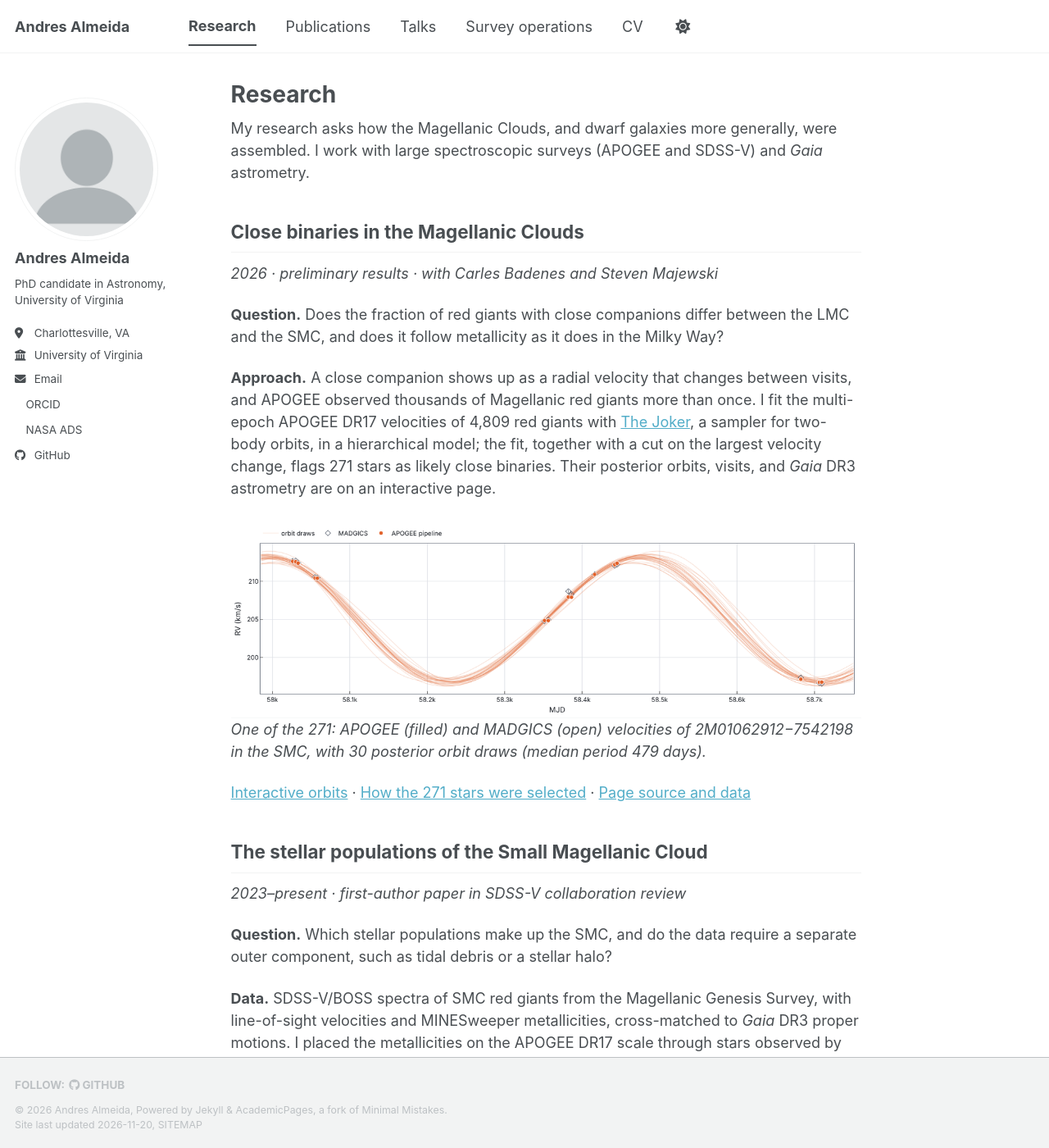
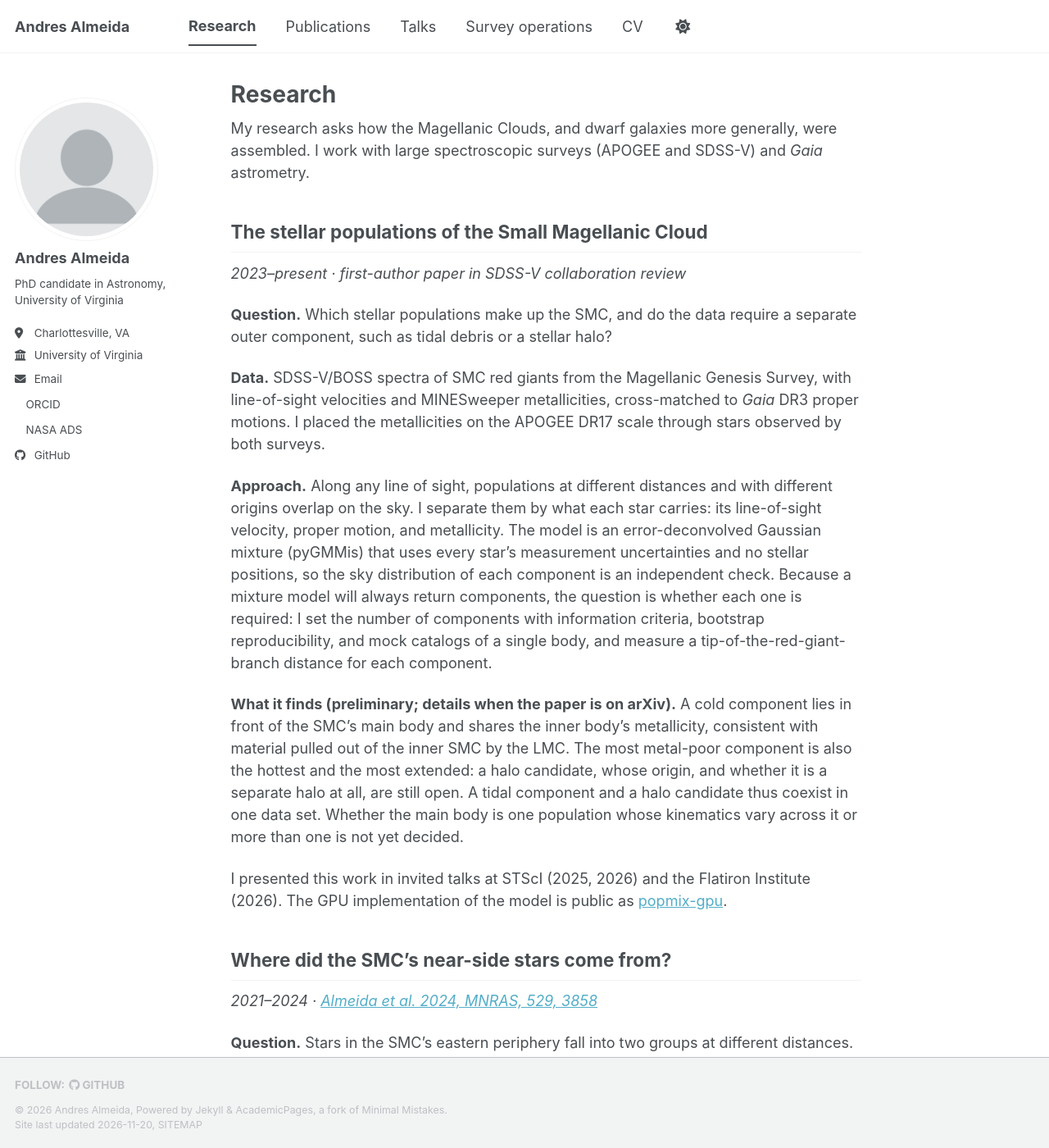
Before and after one commit to aalmeidat/aalmeidat.github.io, a Jekyll site: the page built from _pages/research.md, in a window 1280 px wide and 1400 px high. Shown: the whole window at 82% size. Built offline with Jekyll 4.4.1, drawn with Linux system fonts in a browser that asks for light colours; a script bundle is joined from its source files by our own code; a style sheet for code colours, icons or effects is not loaded; some of the changed text lies outside the part shown.

Commit message:
Reduce the binary-star project to a broad mention
- About and Research: one sentence on the binary fractions of the LMC and SMC;
  no numbers, figure, or link to the preliminary orbit page
- Web CV: same one-line entry; README no longer points to the orbit page

Co-Authored-By: Claude Opus 5.5 <noreply@anthropic.com>
Claude-Session: https://claude.ai/code/session_011VqBt5K52vCrr95d3MiEzk

```diff
--- a/_pages/research.md
+++ b/_pages/research.md
@@ -5,18 +5,6 @@ author_profile: true
 ---
 
 My research asks how the Magellanic Clouds, and dwarf galaxies more generally, were assembled. I work with large spectroscopic surveys (APOGEE and SDSS-V) and *Gaia* astrometry.
-
-## Close binaries in the Magellanic Clouds
-*2026 · preliminary results · with Carles Badenes and Steven Majewski*
-
-**Question.** Does the fraction of red giants with close companions differ between the LMC and the SMC, and does it follow metallicity as it does in the Milky Way?
-
-**Approach.** A close companion shows up as a radial velocity that changes between visits, and APOGEE observed thousands of Magellanic red giants more than once. I fit the multi-epoch APOGEE DR17 velocities of 4,809 red giants with [The Joker](https://github.com/adrn/thejoker), a sampler for two-body orbits, in a hierarchical model; the fit, together with a cut on the largest velocity change, flags 271 stars as likely close binaries. Their posterior orbits, visits, and *Gaia* DR3 astrometry are on an interactive page.
-
-![Radial velocities of an SMC red giant with posterior orbit draws](/images/joker-orbit-example.png)
-*One of the 271: APOGEE (filled) and MADGICS (open) velocities of 2M01062912−7542198 in the SMC, with 30 posterior orbit draws (median period 479 days).*
-
-[Interactive orbits](/magellanic-joker-orbits/) · [How the 271 stars were selected](/magellanic-joker-orbits/#selection) · [Page source and data](https://github.com/aalmeidat/magellanic-joker-orbits)
 
 ## The stellar populations of the Small Magellanic Cloud
 *2023–present · first-author paper in SDSS-V collaboration review*
```
Also changed, not shown: other parts of _pages/research.md (+5 -0 lines), README.md (+1 -2 lines), _pages/about.md (+1 -1 lines), images/joker-orbit-example.png (deleted), 1 other file.
